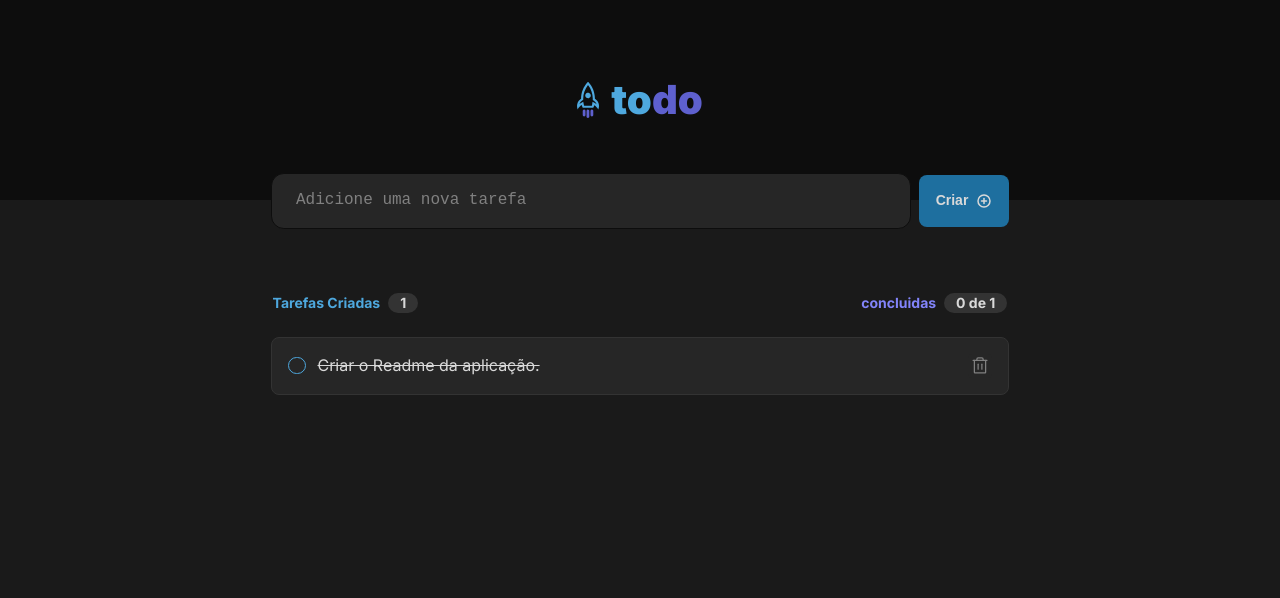
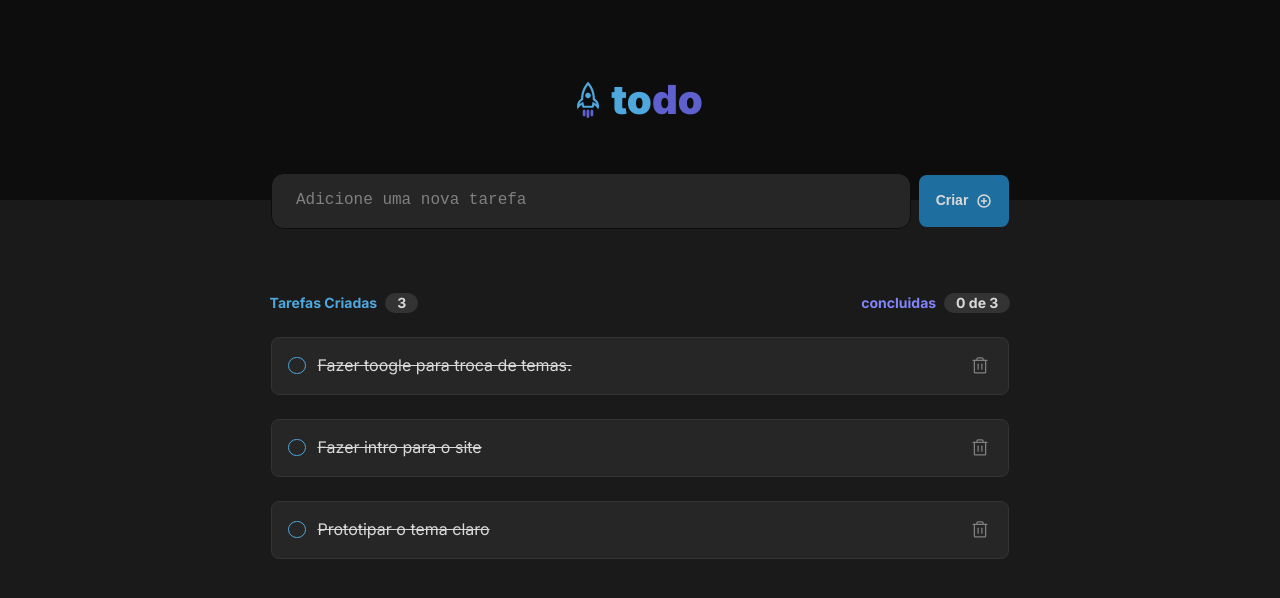
Before and after one commit to joaopedrosduarte/To-do, a React (Vite) app: page / in a window 1280 px wide. Shown: the top 598 px of the page. Built offline with nearby package versions, Linux system fonts and the light colour scheme.

Commit message:
adding default tasks

```diff
--- a/src/components/Todo.tsx
+++ b/src/components/Todo.tsx
@@ -10,7 +10,7 @@ interface tasksProps{
 }
 
 export default function Todo(){
-    const [tasks, setTasks] = useState([{ id : 'Criar o Readme da aplicação.', content : 'Criar o Readme da aplicação.', status: "doing" },])
+    const [tasks, setTasks] = useState([{ id : 'Fazer toogle para troca de temas.', content : 'Fazer toogle para troca de temas.', status: "doing" },{ id : 'Fazer intro para o site', content : 'Fazer intro para o site', status: "doing" },{ id : 'Prototipar o tema claro', content : 'Prototipar o tema claro', status: "doing" }])
     const [newTask, setNewTask] = useState('')
 
     function handleNewTaskIsInvalid(event:InvalidEvent<HTMLTextAreaElement>){
```
